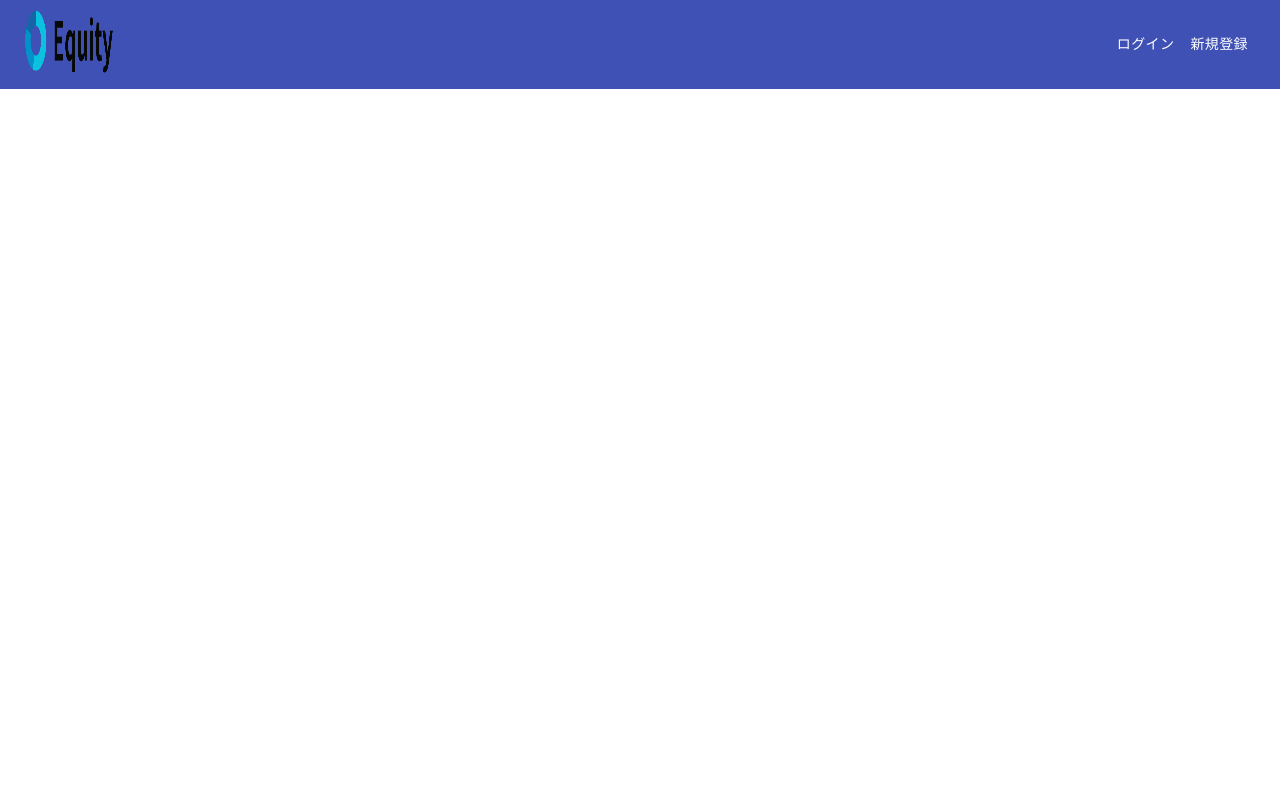
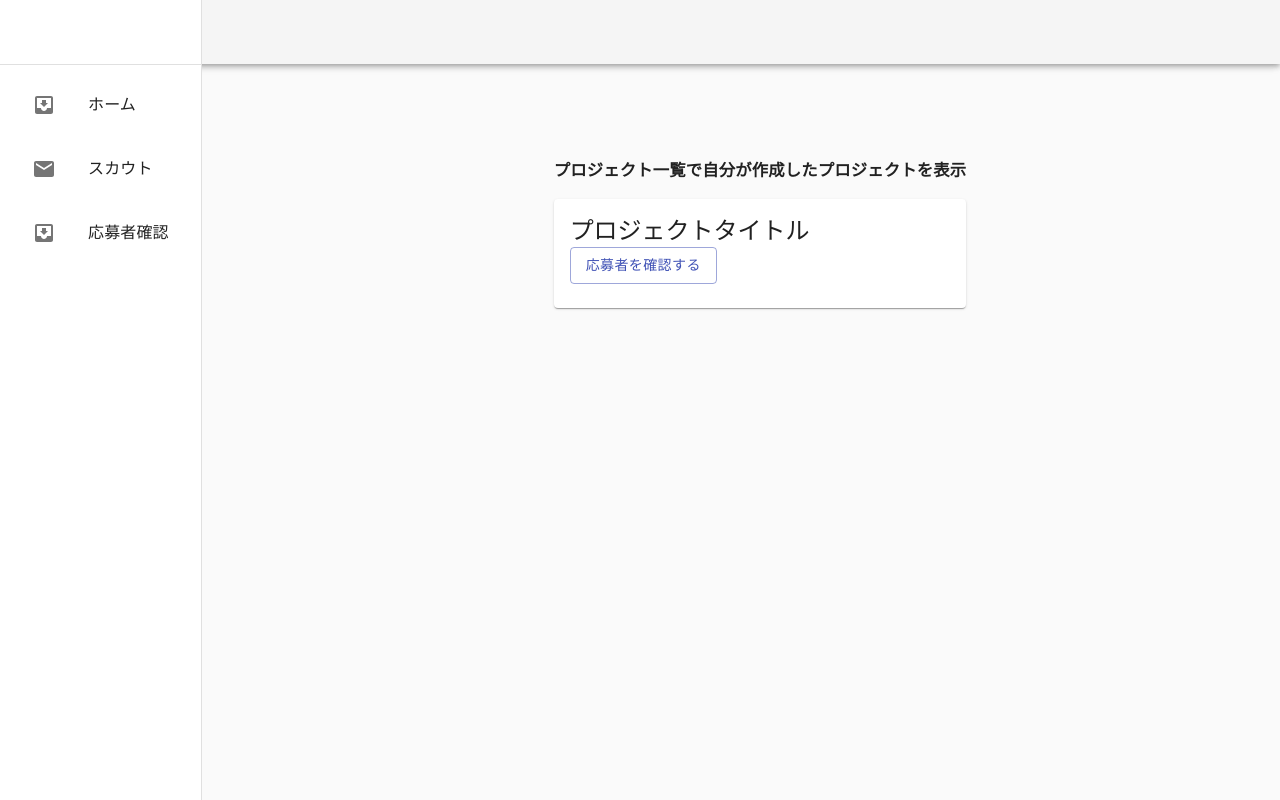
Before and after one commit to Capdesk-Team/capitable-web, a React (Create React App) app in the folder frontend/: page /dashboards in a window 1280 px wide. Before the commit this address had no page. Built offline with nearby package versions, Linux system fonts and the light colour scheme; the HTML template or start-up script is replaced by a standard one; what axios-case-converter would draw is missing.

Commit message:
project機能の追加と追加修正

```diff
--- a/frontend/src/App.tsx
+++ b/frontend/src/App.tsx
@@ -5,7 +5,8 @@ import CommonLayout from "components/layouts/CommonLayout"
 import Home from "components/pages/Home"
 import SignUp from "components/pages/SignUp"
 import SignIn from "components/pages/SignIn"
-
+import ProjectDetail from "components/pages/ProjectDetail"
+import Dashboard from "components/pages/Dashboards"
 import { getCurrentUser } from "api/auth"
 import { User } from "interfaces/user"
 
@@ -70,6 +71,8 @@ const App: React.FC = () => {
               )
               }
             />
+            <Route path="/project/:id" element={<ProjectDetail/>}/>
+            <Route path="dashboards" element={<Dashboard/>}/>
           </Routes>
         </CommonLayout>
       </AuthContext.Provider>
--- /dev/null
+++ b/frontend/src/api/project.ts
@@ -0,0 +1,17 @@
+import client from "api/client"
+
+export const getProject = () => {
+  return client.get('projects')
+};
+
+export const getDetail = (id: number) => {
+  return client.get(`projects/${id}`)
+};
+// Todo:paramの定義
+export const newProject = (params) => {
+  return client.post('/projects', params)
+};
+// Todo:paramの定義
+export const updateProject = (id: number, params) => {
+  return client.patch(`/projects/${id}`, params )
+};
--- a/frontend/src/components/layouts/CommonLayout.tsx
+++ b/frontend/src/components/layouts/CommonLayout.tsx
@@ -4,6 +4,7 @@ import { Container, Grid } from "@material-ui/core"
 import { makeStyles } from "@material-ui/core/styles"
 
 import Header from "components/layouts/Header"
+import ProjectDetail from "components/pages/ProjectDetail"
 
 const useStyles = makeStyles(() => ({
   container: {
--- a/frontend/src/components/layouts/Header.tsx
+++ b/frontend/src/components/layouts/Header.tsx
@@ -4,7 +4,6 @@ import Cookies from "js-cookie"
 
 import { makeStyles, Theme } from "@material-ui/core/styles"
 
-import AppBar from "@material-ui/core/AppBar"
 import Toolbar from "@material-ui/core/Toolbar"
 import Typography from "@material-ui/core/Typography"
 import Button from "@material-ui/core/Button"
@@ -14,6 +13,12 @@ import { signOut } from "api/auth"
 import { AuthContext } from "App"
 
 const useStyles = makeStyles((theme: Theme) => ({
+  header: {
+    backgroundColor: '#'
+  },
+  logo: {
+    margin: theme.spacing(2),
+  },
   iconButton: {
     marginRight: theme.spacing(2),
   },
@@ -23,12 +28,13 @@ const useStyles = makeStyles((theme: Theme) => ({
     color: "inherit"
   },
   linkBtn: {
-    textTransform: "none"
+    textTransform: "none",
+    margin: 4
   }
 }))
 
 const Header: React.FC = () => {
-  const { loading, isSignedIn, setIsSignedIn } = useContext(AuthContext)
+  const { loading, isSignedIn, setIsSignedIn, currentUser } = useContext(AuthContext)
   const classes = useStyles()
   const navigate = useNavigate()
 
@@ -64,6 +70,8 @@ const Header: React.FC = () => {
             <Button
             color="inherit"
             className={classes.linkBtn}
+            component={Link}
+            to="/dashboards"
           >
             プロジェクトダッシュボードへ
           </Button>
@@ -72,8 +80,11 @@ const Header: React.FC = () => {
             className={classes.linkBtn}
             onClick={handleSignOut}
           >
-            Sign out
+            ログアウト
           </Button>
+          <Typography>
+            お名前：{currentUser?.name}
+          </Typography>
           </>
         )
       } else {
@@ -82,7 +93,8 @@ const Header: React.FC = () => {
             <Button
               component={Link}
               to="/signin"
-              color="inherit"
+              color="primary"
+              variant="outlined"
               className={classes.linkBtn}
             >
               ログイン
@@ -90,7 +102,8 @@ const Header: React.FC = () => {
             <Button
               component={Link}
               to="/signup"
-              color="inherit"
+              color="primary"
+              variant="outlined"
               className={classes.linkBtn}
             >
               新規登録
@@ -105,7 +118,7 @@ const Header: React.FC = () => {
 
   return (
     <>
-      <AppBar position="static" elevation={0}>
+      <div className={classes.header}>
         <Toolbar>
           <Typography
             component={Link}
@@ -113,11 +126,11 @@ const Header: React.FC = () => {
             variant="h6"
             className={classes.title}
           >
-            <img src="/Equity_Logo.png" width="90" height="80" alt="ホームアイコン" />
+            <img src="/Equity_Logo.png" width="100" height="30" alt="ホームアイコン" className={classes.logo} />
           </Typography>
           <AuthButtons />
         </Toolbar>
-      </AppBar>
+      </div>
     </>
   )
 }
--- /dev/null
+++ b/frontend/src/components/pages/Dashboards.tsx
@@ -0,0 +1,133 @@
+import * as React from 'react';
+import AppBar from '@material-ui/core/AppBar';
+import Box from '@material-ui/core/Box';
+import CssBaseline from '@material-ui/core/CssBaseline';
+import Divider from '@material-ui/core/Divider';
+import Drawer from '@material-ui/core/Drawer';
+import IconButton from '@material-ui/core/IconButton';
+import List from '@material-ui/core/List';
+import ListItem from '@material-ui/core/ListItem';
+import ListItemButton from '@material-ui/core/ListItem';
+import ListItemIcon from '@material-ui/core/ListItemIcon';
+import ListItemText from '@material-ui/core/ListItemText';
+import MailIcon from '@material-ui/icons/Mail';
+import MenuIcon from '@material-ui/icons/Menu';
+import Toolbar from '@material-ui/core/Toolbar';
+import InboxIcon from '@material-ui/icons/MoveToInbox';
+import Card from "@material-ui/core/Card"
+import Typography from "@material-ui/core/Typography"
+import CardContent from "@material-ui/core/CardContent"
+import { Link } from "react-router-dom";
+import Button from "@material-ui/core/Button"
+
+const drawerWidth = 240;
+
+interface Props {
+  /**
+   * Injected by the documentation to work in an iframe.
+   * Remove this when copying and pasting into your project.
+   */
+  window?: () => Window;
+}
+
+const Dashboard: React.FC = (props: Props) => {
+  const { window } = props;
+  const [mobileOpen, setMobileOpen] = React.useState(false);
+
+  const handleDrawerToggle = () => {
+    setMobileOpen(!mobileOpen);
+  };
+
+  const drawer = (
+    <div>
+      <Toolbar />
+      <Divider />
+      <List>
+        {['ホーム', 'スカウト', '応募者確認'].map((text, index) => (
+          <ListItem key={text} >
+            <ListItemButton>
+              <ListItemIcon>
+                {index % 2 === 0 ? <InboxIcon /> : <MailIcon />}
+              </ListItemIcon>
+              <ListItemText primary={text} />
+            </ListItemButton>
+          </ListItem>
+        ))}
+      </List>
+    </div>
+  );
+
+  // Remove this const when copying and pasting into your project.
+  const container = window !== undefined ? () => window().document.body : undefined;
+
+  return (
+    <Box sx={{ display: 'flex' }}>
+      <CssBaseline />
+      <AppBar
+        position="fixed"
+        color="default"
+      >
+        <Toolbar>
+          <IconButton
+            color="inherit"
+            aria-label="open drawer"
+            edge="start"
+            onClick={handleDrawerToggle}
+          >
+            <MenuIcon />
+          </IconButton>
+
+        </Toolbar>
+      </AppBar>
+      <Box
+        component="nav"
+        sx={{ width: { sm: drawerWidth }, flexShrink: { sm: 0 } }}
+        aria-label="mailbox folders"
+      >
+        {/* The implementation can be swapped with js to avoid SEO duplication of links. */}
+        <Drawer
+          container={container}
+          variant="temporary"
+          open={mobileOpen}
+          onClose={handleDrawerToggle}
+          ModalProps={{
+            keepMounted: true, // Better open performance on mobile.
+          }}
+
+        >
+          {drawer}
+        </Drawer>
+        <Drawer
+          variant="permanent"
+          open
+        >
+          {drawer}
+        </Drawer>
+      </Box>
+      <Box
+        component="main"
+        sx={{ flexGrow: 1, p: 3, width: { sm: `calc(100% - ${drawerWidth}px)` } }}
+      >
+        <h3>プロジェクト一覧で自分が作成したプロジェクトを表示</h3>
+        <Card>
+        <CardContent>
+          <Typography variant="h5" component="div">
+            プロジェクトタイトル
+          </Typography>
+          <Button
+              component={Link}
+              to={'/'}
+              color="primary"
+              variant="outlined"
+            >
+              応募者を確認する
+            </Button>
+        </CardContent>
+        </Card>
+
+      </Box>
+    </Box>
+  );
+}
+
+export default Dashboard
--- a/frontend/src/components/pages/Home.tsx
+++ b/frontend/src/components/pages/Home.tsx
@@ -1,9 +1,44 @@
-import React, { useContext } from "react"
+import React, { useState, useEffect, useContext } from "react"
+import Card from "@material-ui/core/Card"
+import CardContent from "@material-ui/core/CardContent"
+import Typography from '@material-ui/core/Typography'
+import Button from '@material-ui/core/Button'
+import { Link } from "react-router-dom"
+import { AuthContext } from "App"
+import { getProject } from 'api/project'
+import { getProjectList } from 'interfaces/project'
+import { makeStyles, Theme } from "@material-ui/core/styles"
+import { Container, Grid } from "@material-ui/core"
 
-import { AuthContext } from "App"
+const useStyles = makeStyles((theme: Theme) => ({
+  container: {
+    marginTop: theme.spacing(2),
+  },
+  image: {
+    width: 100,
+    border: 'solid 1px #dfdfdf',
+    borderRadius: 4
+  }
+}))
 
-// とりあえず認証済みユーザーの名前やメールアドレスを表示
+
 const Home: React.FC = () => {
+  const [projectList, setProjectList ] = useState<getProjectList[]>([]);
+  const classes = useStyles()
+
+  useEffect(() => {
+    handleGetProject();
+  }, []);
+
+  const handleGetProject = async () => {
+    try {
+      const res = await getProject()
+      console.log(res.data)
+      setProjectList(res.data)
+    } catch(e) {
+      console.log(e);
+    }
+  }
   const { isSignedIn, currentUser } = useContext(AuthContext)
 
   return (
@@ -11,12 +46,44 @@ const Home: React.FC = () => {
       {
         isSignedIn && currentUser ? (
           <>
-            <h2>メールアドレス: {currentUser?.email}</h2>
-            <h2>お名前: {currentUser?.name}</h2>
-          </>
-        ) : (
-          <h1>Not signed in</h1>
-        )
+            <Typography
+        variant="h6"
+      >
+        スタートアップ一覧
+      </Typography>
+
+      <Grid container spacing={4} className={classes.container}>
+      {projectList.map((project: getProjectList, index) => (
+        <Grid key={index} item xs={12} md={4}>
+        <Card>
+        <CardContent>
+          <img　src={`http://localhost:3001${project.image.url}`} alt="企業イメージ" height="100" className={classes.image}/>
+          <Typography
+           variant="h6"
+          >
+            {project.companyName}
+          </Typography>
+          <Typography>
+            {project.title}
+          </Typography>
+          <Button
+              component={Link}
+              to={`/project/${project.id}`}
+              color="primary"
+              variant="outlined"
+            >
+              求人詳細へ
+            </Button>
+        </CardContent>
+        </Card>
+        </Grid>
+
+      ))}
+      </Grid>
+      </>
+      ) : (
+        <h2>ログインが必要です</h2>
+      )
       }
     </>
   )
--- /dev/null
+++ b/frontend/src/components/pages/ProjectDetail.tsx
@@ -0,0 +1,53 @@
+import  React, { useEffect, useState } from 'react';
+import Button from '@material-ui/core/Button';
+import { useParams } from 'react-router';
+
+import { getDetail } from 'api/project'
+
+const ProjectDetail:React.FC = () => {
+
+  const [data, setData] = useState({
+    companyName: '',
+    title: '',
+    content: '',
+  });
+
+  const query = useParams();
+  console.log(query.id);
+
+  useEffect(() => {
+    handleGetDetail(query)
+  }, [query]);
+
+  const handleGetDetail = async (query: number) => {
+    try {
+      const res = await getDetail(query.id);
+      console.log(res.data);
+      setData(res.data);
+    } catch(e) {
+
+    }
+  }
+
+
+  return (
+    <>
+      <div>
+      <div>会社名：{data.companyName}</div>
+      <div>募集タイトル：{data.title}</div>
+      <div>募集内容：{data.content}</div>
+      <Button
+        variant="contained"
+        color="primary"
+        disableElevation
+        size="large"
+      >
+        応募する
+      </Button>
+      </div>
+
+    </>
+  );
+}
+
+export default ProjectDetail
--- a/frontend/src/components/pages/SignIn.tsx
+++ b/frontend/src/components/pages/SignIn.tsx
@@ -73,8 +73,7 @@ const SignIn: React.FC = () => {
         setCurrentUser(res.data.data)
 
         navigate("/")
-
-        console.log("Signed in successfully!")
+        console.log("ログインに成功しました！")
       } else {
         setAlertMessageOpen(true)
       }
--- /dev/null
+++ b/frontend/src/interfaces/project.ts
@@ -0,0 +1,13 @@
+export interface NewProject {
+
+}
+
+export interface getProjectList {
+  id: number
+  companyName: string
+  title: string
+  content: string
+  image: {
+    url: string
+  }
+}
```
